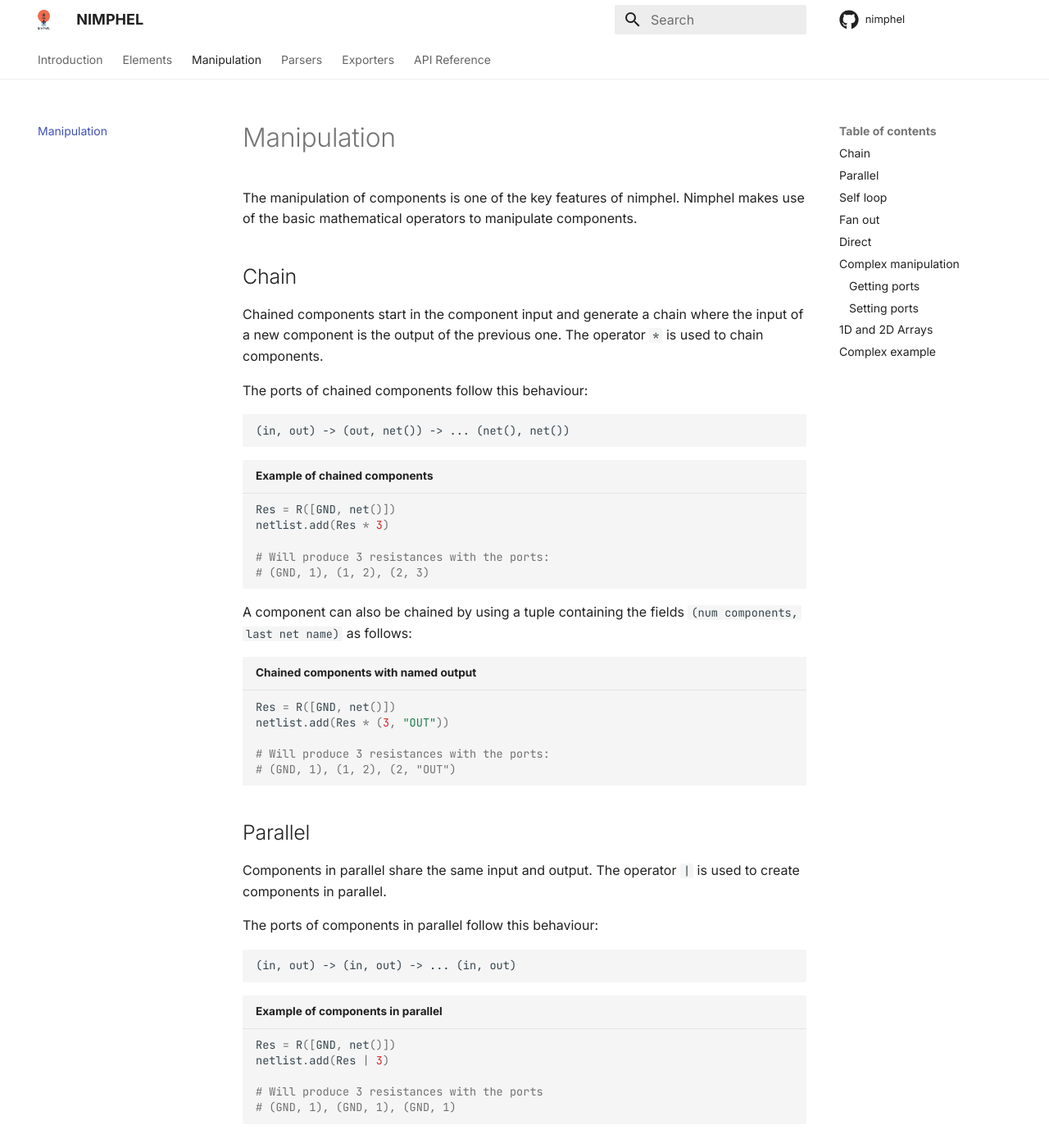
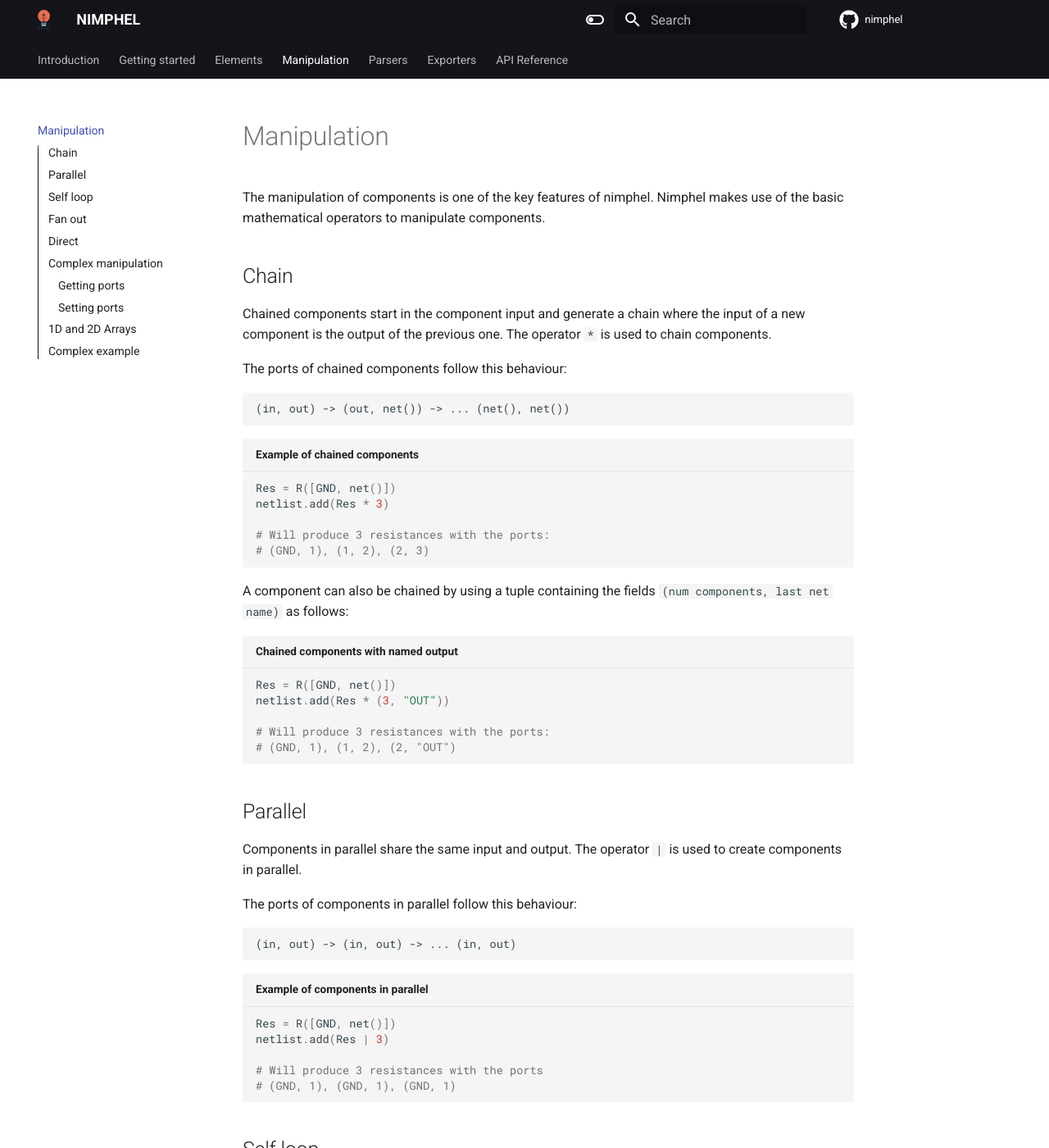
Before and after one commit to servinagrero/nimphel, an MkDocs documentation site: the page built from docs/manipulation.md, in a window 1280 px wide and 1400 px high. Shown: the whole window at 82% size. Built offline with MkDocs 1.6.1 and Material for MkDocs 9.7.7, drawn with Linux system fonts in a browser that asks for light colours; comment, search, counter and statistics services are not loaded.

Commit message:
docs: change documentation style chore: add logo in svg format docs: add starting page

```diff
--- /dev/null
+++ b/docs/stylesheets/extra.css
@@ -0,0 +1,3 @@
+.md-content {
+    margin-right: 15vw;
+}
--- a/mkdocs.yml
+++ b/mkdocs.yml
@@ -3,19 +3,37 @@ repo_url: https://github.com/servinagrero/nimphel
 repo_name: nimphel
 edit_uri: ""
 theme:
-    logo: img/logo.png
+    logo: img/logo.svg
     name: material
     palette:
-        primary: white
-        accent: light blue
+        - scheme: default
+          toggle:
+            icon: material/toggle-switch-off-outline
+            name: Switch to dark mode
+          primary: black
+          accent: light blue
+        - scheme: slate
+          toggle:
+            icon: material/toggle-switch
+            name: Switch to light mode
+          primary: white
+          accent: dark blue
     font:
-        text: Inter
-        code: JetBrains Mono
+        text: Roboto
+        code: Roboto Mono
     icon:
         repo: fontawesome/brands/github
     features:
+        - navigation.instant
         - navigation.tabs
+        - navigation.top
+        - navigation.sections
+        - navigation.expand
+        - toc.integrate
         - content.code.annotate
+
+extra_css:
+  - stylesheets/extra.css
 
 plugins:
   - search
@@ -36,6 +54,7 @@ markdown_extensions:
 
 nav:
     - Introduction: index.md
+    - Getting started: starting.md
     - Elements:
         - Components: elements/component.md
         - Subcircuits: elements/subcircuit.md
```
Also changed, not shown: README.md (+8 -1 lines), docs/index.md (+1 -1 lines), docs/starting.md (added, +1 -0 lines), docs/img/logo.png, docs/img/logo.svg (added), docs/img/nimphel_logo.svg (deleted).
